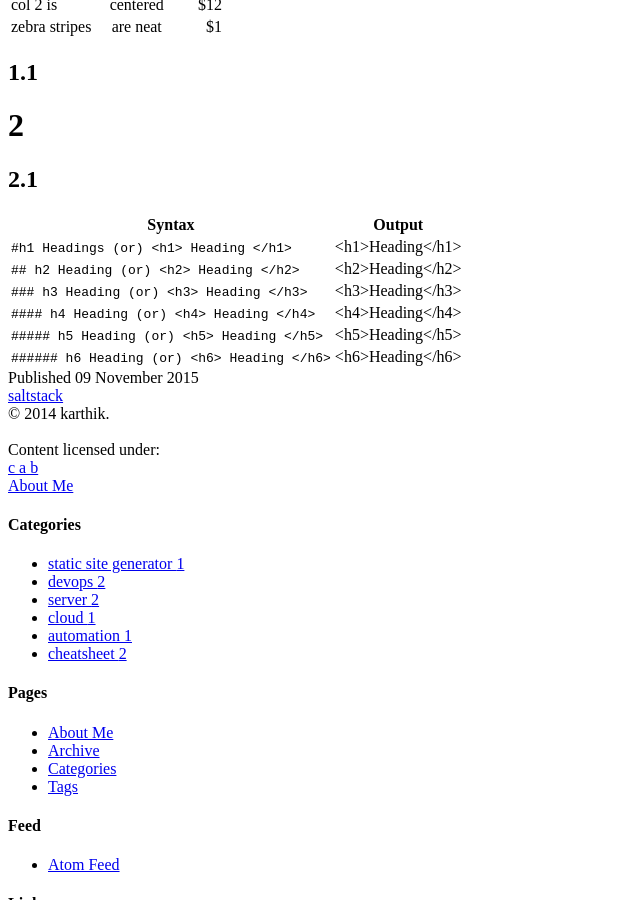
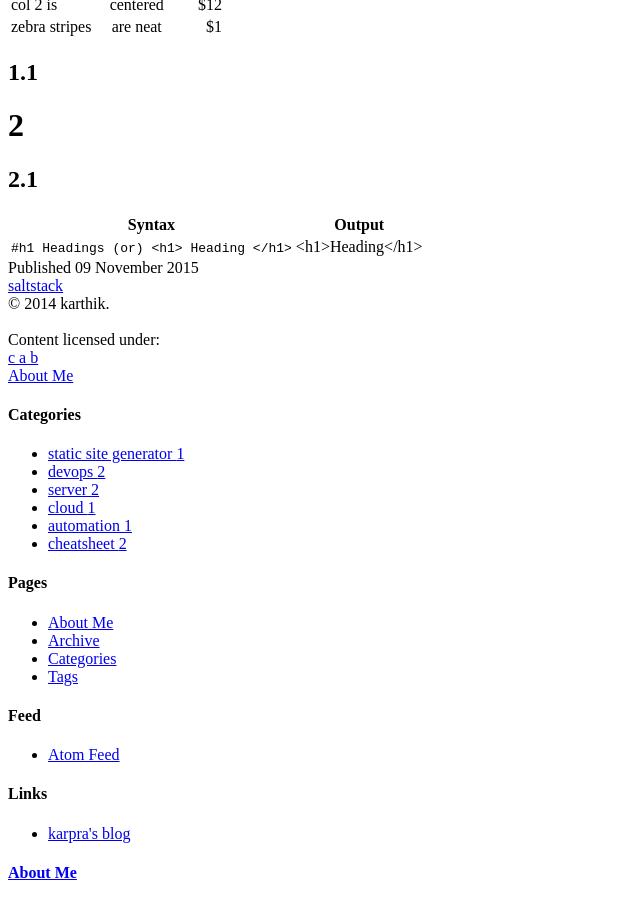
Before and after one commit to karpra/karpra.github.io, a Jekyll site: the page built from _posts/2015-11-9-saltstack.md, in a window 1280 px wide and 900 px high, scrolled down 791 px. Shown: the whole window, without its empty margins (0-640 px from the left). Built offline with Jekyll 4.4.1, drawn with Linux system fonts in a browser that asks for light colours; nearby versions of some CDN libraries; library files that are not in the unit come from our copies.

Commit message:
Update 2015-11-9-saltstack.md

````diff
--- a/_posts/2015-11-9-saltstack.md
+++ b/_posts/2015-11-9-saltstack.md
@@ -31,9 +31,4 @@
 
 |Syntax | Output |
 |------------ | -------------|
-| `#h1 Headings (or) <h1> Heading </h1>` | <h1>Heading</h1>|
-|`## h2 Heading (or) <h2> Heading </h2>`| <h2>Heading</h2>|
-|`### h3 Heading (or) <h3> Heading </h3>`| <h3>Heading</h3>|
-|`#### h4 Heading (or) <h4> Heading </h4>`| <h4>Heading</h4>|
-|`##### h5 Heading (or) <h5> Heading </h5>`| <h5>Heading</h5>|
-|`###### h6 Heading (or) <h6> Heading </h6>`| <h6>Heading</h6>|
+| ```#h1 Headings (or) <h1> Heading </h1>``` | <h1>Heading</h1>|
````
